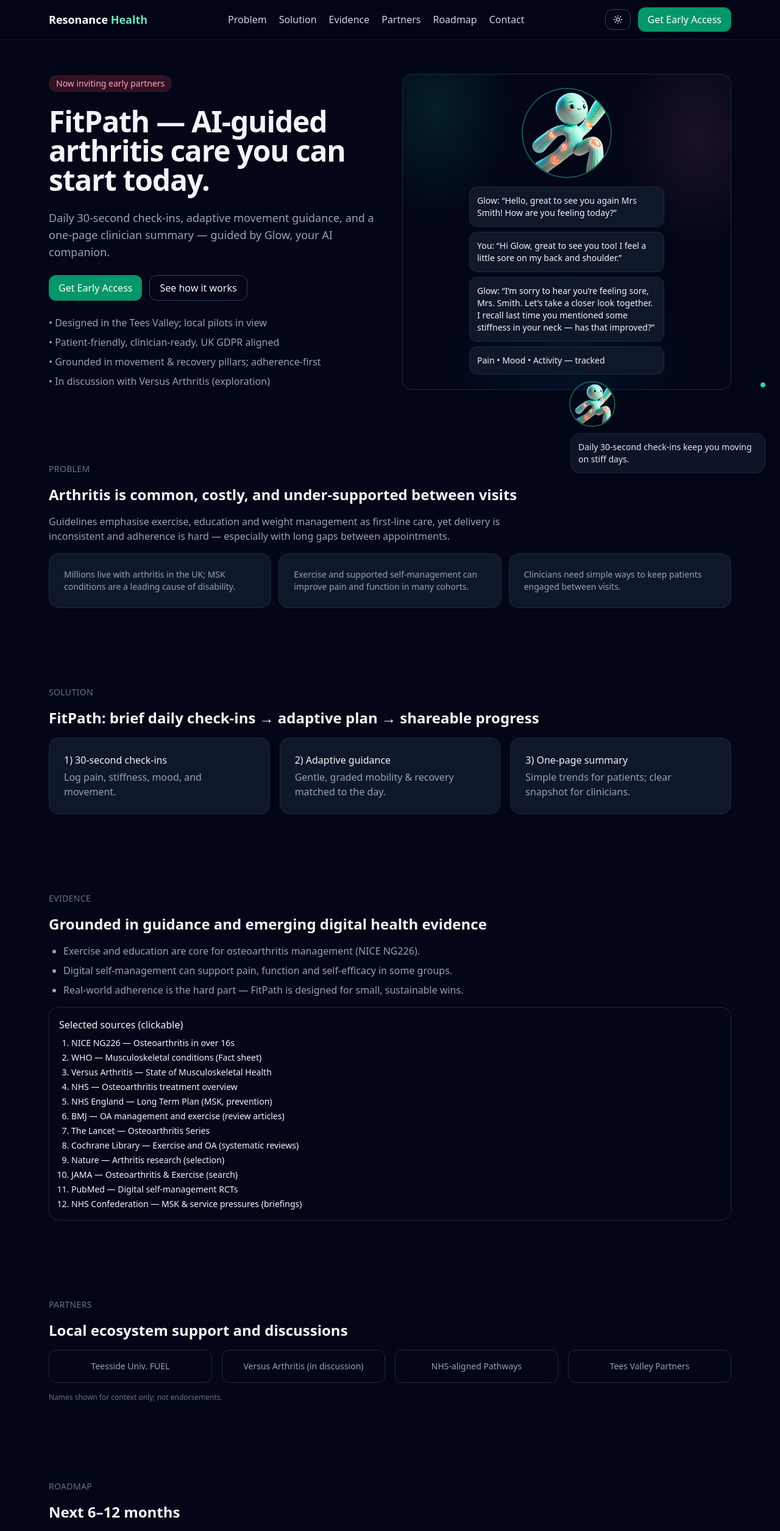
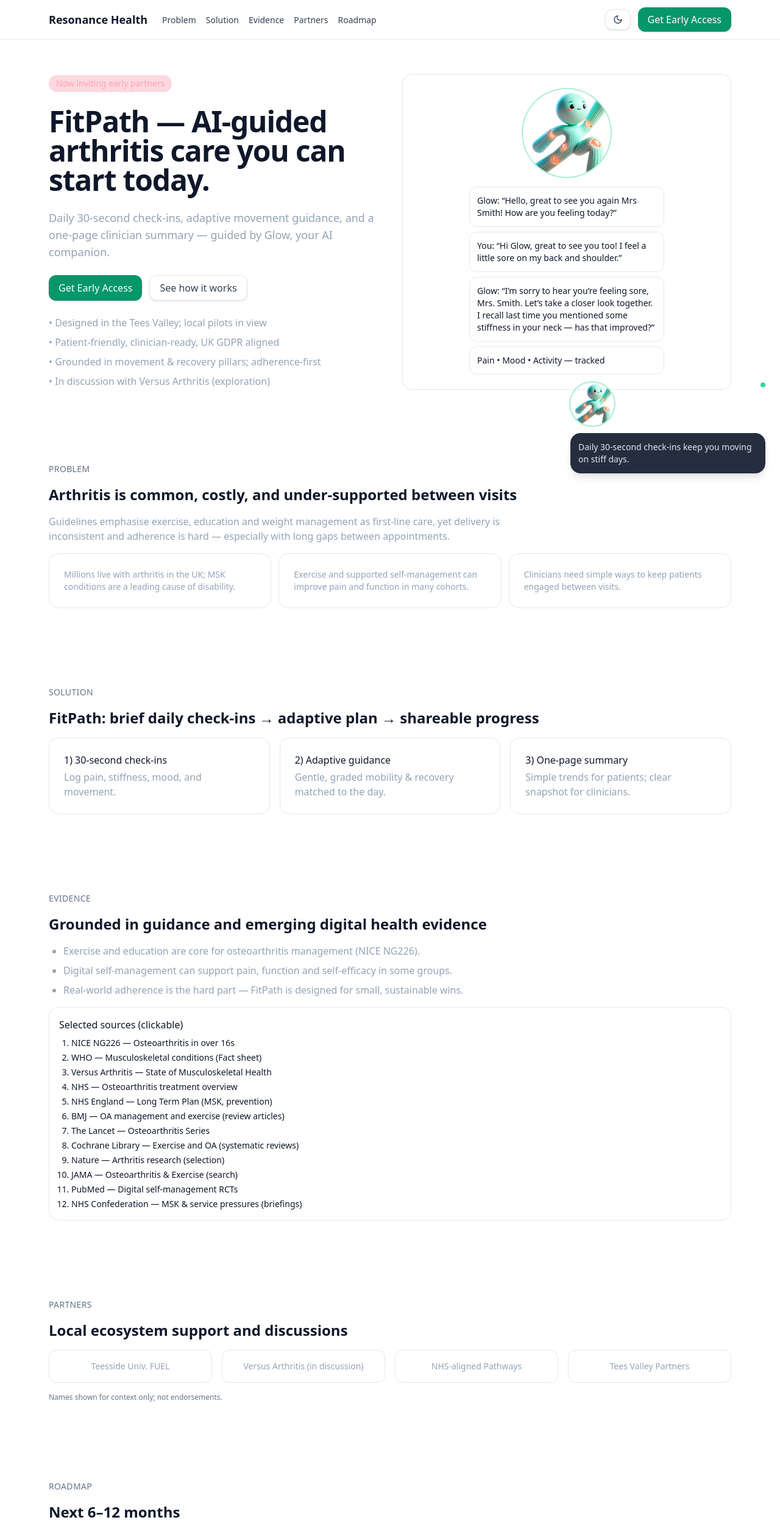
Before and after one commit to Sergypian/resonancehealth-io, a Next.js app: page / in a window 1280 px wide. Shown: the top 2510 px of the page at 61% size. Built offline with nearby package versions, Linux system fonts and the light colour scheme.

Commit message:
Theme toggle + light-mode fixes, content updates

```diff
--- a/app/globals.css
+++ b/app/globals.css
@@ -3,14 +3,14 @@
 @tailwind utilities;
 
 html, body { height: 100%; }
-body { @apply bg-slate-950 text-slate-100; }
+body { @apply bg-white text-slate-900 dark:bg-slate-950 dark:text-slate-100; }
 
 @layer components {
   .btn { @apply inline-flex items-center justify-center rounded-xl bg-emerald-600 px-4 py-2 font-medium text-white shadow transition hover:-translate-y-0.5 hover:bg-emerald-700; }
-  .btn-secondary { @apply inline-flex items-center justify-center rounded-xl border border-slate-700 px-4 py-2 font-medium text-slate-100 transition hover:-translate-y-0.5 hover:bg-slate-900; }
+  .btn-secondary { @apply inline-flex items-center justify-center rounded-xl border border-slate-200 bg-white px-4 py-2 text-slate-700 shadow transition hover:-translate-y-0.5 hover:bg-slate-50 dark:border-slate-700 dark:bg-slate-900 dark:text-slate-100 dark:hover:bg-slate-800; }
   .badge { @apply inline-block rounded-full bg-rose-500/20 px-3 py-1 text-sm text-rose-300; }
-  .card { @apply rounded-2xl border border-slate-800 bg-slate-900 p-6; }
-  .pill { @apply inline-flex items-center gap-2 rounded-full border border-slate-700/70 bg-slate-900/60 px-3 py-1 text-xs text-slate-300; }
+  .card { @apply rounded-2xl border border-slate-200 bg-white p-6 dark:border-slate-800 dark:bg-slate-900; }
+  .pill { @apply inline-flex items-center gap-2 rounded-full border border-slate-200 bg-white/80 px-3 py-1 text-xs text-slate-700 dark:border-slate-700/70 dark:bg-slate-900/60 dark:text-slate-300; }
   .section { @apply mx-auto max-w-6xl px-4; }
   .kicker { @apply text-sm uppercase tracking-wide text-ink-faint; }
 }
--- a/app/layout.tsx
+++ b/app/layout.tsx
@@ -14,29 +14,56 @@
   { href: '#evidence', label: 'Evidence' },
   { href: '#partners', label: 'Partners' },
   { href: '#roadmap', label: 'Roadmap' },
-  { href: '#contact', label: 'Contact' }
 ]
 
-export default function RootLayout({ children }: { children: React.ReactNode }) {
+export default function RootLayout({
+  children,
+}: {
+  children: React.ReactNode
+}) {
   return (
-    <html lang="en" className="dark">
+    <html suppressHydrationWarning lang="en">
       <body>
-        <header className="sticky top-0 z-40 border-b border-slate-800/60 bg-slate-950/70 backdrop-blur">
-          <nav className="section flex items-center justify-between gap-6 py-3">
-            <Link href="/" className="text-lg font-semibold text-white">Resonance <span className="text-emerald-300">Health</span></Link>
-            <ul className="hidden items-center gap-5 md:flex">
-              {nav.map((n) => (
-                <li key={n.href}><a className="text-slate-300 hover:text-white transition" href={n.href}>{n.label}</a></li>
-              ))}
-            </ul>
+        {/* Set theme class *before* paint to avoid flicker */}
+        <script
+          dangerouslySetInnerHTML={{
+            __html: `(function(){try{var m=localStorage.getItem('theme');var d=m? m==='dark' : window.matchMedia('(prefers-color-scheme: dark)').matches; document.documentElement.classList.toggle('dark', d);}catch(e){}})();`
+          }}
+        />
+
+        {/* Header */}
+        <header className="sticky top-0 z-40 border-b border-slate-200 bg-white/70 backdrop-blur dark:border-slate-800/60 dark:bg-slate-950/70">
+          <nav className="section flex h-16 items-center justify-between">
+            <div className="flex items-center gap-6">
+              <Link href="/" className="text-lg font-semibold text-slate-900 dark:text-slate-100">
+                Resonance Health
+              </Link>
+              <ul className="hidden gap-4 md:flex">
+                {nav.map((item) => (
+                  <li key={item.href}>
+                    <a
+                      href={item.href}
+                      className="text-sm text-slate-700 hover:underline dark:text-slate-300"
+                    >
+                      {item.label}
+                    </a>
+                  </li>
+                ))}
+              </ul>
+            </div>
+
             <div className="flex items-center gap-3">
               <ThemeToggle />
               <a href="#contact" className="hidden md:inline-flex btn">Get Early Access</a>
             </div>
           </nav>
         </header>
+
+        {/* Main */}
         <main>{children}</main>
-        <footer className="mt-20 border-t border-slate-800/60 py-10 text-sm text-slate-400">
+
+        {/* Footer */}
+        <footer className="mt-20 border-t border-slate-200 py-10 text-sm text-slate-600 dark:border-slate-800/60 dark:text-slate-400">
           <div className="section flex items-center justify-between">
             <p>© {new Date().getFullYear()} Resonance Health</p>
             <p className="opacity-70">Tees Valley, UK • GDPR-aligned</p>
--- a/app/page.tsx
+++ b/app/page.tsx
@@ -29,15 +29,25 @@
             <li>• In discussion with Versus Arthritis (exploration)</li>
           </ul>
         </div>
-        <div className="relative overflow-hidden rounded-2xl border border-slate-800 p-6">
+
+        {/* Right-hand hero media/card */}
+        <div className="relative overflow-hidden rounded-2xl border border-slate-200 bg-white p-6 dark:border-slate-800 dark:bg-slate-950/20">
           <div className="pointer-events-none absolute inset-0 -z-10 bg-hero-gradient" />
           <div className="mx-auto max-w-xs">
             <img src="/glow.png" alt="Glow" className="mx-auto h-36 w-36 rounded-full ring-2 ring-emerald-400/40" />
             <div className="mt-4 space-y-2 text-sm">
-              <div className="rounded-xl border border-slate-800 bg-slate-900 p-3">Glow: “Hello, great to see you again Mrs Smith! How are you feeling today?”</div>
-              <div className="rounded-xl border border-slate-800 bg-slate-900 p-3">You: “Hi Glow, great to see you too! I feel a little sore on my back and shoulder.”</div>
-              <div className="rounded-xl border border-slate-800 bg-slate-900 p-3">Glow: “I’m sorry to hear you’re feeling sore, Mrs. Smith. Let’s take a closer look together. I recall last time you mentioned some stiffness in your neck — has that improved?”</div>
-              <div className="rounded-xl border border-slate-800 bg-slate-900 p-3">Pain • Mood • Activity — tracked</div>
+              <div className="rounded-xl border border-slate-200 bg-white p-3 dark:border-slate-800 dark:bg-slate-900">
+                Glow: “Hello, great to see you again Mrs Smith! How are you feeling today?”
+              </div>
+              <div className="rounded-xl border border-slate-200 bg-white p-3 dark:border-slate-800 dark:bg-slate-900">
+                You: “Hi Glow, great to see you too! I feel a little sore on my back and shoulder.”
+              </div>
+              <div className="rounded-xl border border-slate-200 bg-white p-3 dark:border-slate-800 dark:bg-slate-900">
+                Glow: “I’m sorry to hear you’re feeling sore, Mrs. Smith. Let’s take a closer look together. I recall last time you mentioned some stiffness in your neck — has that improved?”
+              </div>
+              <div className="rounded-xl border border-slate-200 bg-white p-3 dark:border-slate-800 dark:bg-slate-900">
+                Pain • Mood • Activity — tracked
+              </div>
             </div>
           </div>
         </div>
@@ -50,7 +60,7 @@
         <p className="text-ink-soft max-w-3xl">Guidelines emphasise exercise, education and weight management as first-line care, yet delivery is inconsistent and adherence is hard — especially with long gaps between appointments.</p>
         <ul className="grid gap-3 md:grid-cols-3 text-sm text-ink-soft">
           <li className="card">Millions live with arthritis in the UK; MSK conditions are a leading cause of disability.</li>
-          <li className="card">Exercise and supported self‑management can improve pain and function in many cohorts.</li>
+          <li className="card">Exercise and supported self-management can improve pain and function in many cohorts.</li>
           <li className="card">Clinicians need simple ways to keep patients engaged between visits.</li>
         </ul>
       </section>
@@ -58,11 +68,11 @@
       {/* SOLUTION */}
       <section id="solution" className="section space-y-4 py-16">
         <p className="kicker">Solution</p>
-        <h2 className="text-2xl font-semibold">FitPath: brief daily check‑ins → adaptive plan → shareable progress</h2>
+        <h2 className="text-2xl font-semibold">FitPath: brief daily check-ins → adaptive plan → shareable progress</h2>
         <ol className="mt-2 grid gap-4 md:grid-cols-3">
-          <li className="card"><h4 className="font-medium">1) 30‑second check‑ins</h4><p className="text-ink-soft mt-1">Log pain, stiffness, mood, and movement.</p></li>
+          <li className="card"><h4 className="font-medium">1) 30-second check-ins</h4><p className="text-ink-soft mt-1">Log pain, stiffness, mood, and movement.</p></li>
           <li className="card"><h4 className="font-medium">2) Adaptive guidance</h4><p className="text-ink-soft mt-1">Gentle, graded mobility & recovery matched to the day.</p></li>
-          <li className="card"><h4 className="font-medium">3) One‑page summary</h4><p className="text-ink-soft mt-1">Simple trends for patients; clear snapshot for clinicians.</p></li>
+          <li className="card"><h4 className="font-medium">3) One-page summary</h4><p className="text-ink-soft mt-1">Simple trends for patients; clear snapshot for clinicians.</p></li>
         </ol>
       </section>
 
@@ -72,10 +82,10 @@
         <h2 className="text-2xl font-semibold">Grounded in guidance and emerging digital health evidence</h2>
         <ul className="list-disc pl-6 text-ink-soft space-y-2">
           <li>Exercise and education are core for osteoarthritis management (NICE NG226).</li>
-          <li>Digital self‑management can support pain, function and self‑efficacy in some groups.</li>
-          <li>Real‑world adherence is the hard part — FitPath is designed for small, sustainable wins.</li>
+          <li>Digital self-management can support pain, function and self-efficacy in some groups.</li>
+          <li>Real-world adherence is the hard part — FitPath is designed for small, sustainable wins.</li>
         </ul>
-        <div className="rounded-2xl border border-slate-800 p-4">
+        <div className="rounded-2xl border border-slate-200 bg-white p-4 dark:border-slate-800 dark:bg-slate-900/40">
           <h3 className="font-medium">Selected sources (clickable)</h3>
           <ol className="mt-2 list-decimal space-y-1 pl-5 text-sm">
             <li><a target="_blank" href="https://www.nice.org.uk/guidance/ng226">NICE NG226 — Osteoarthritis in over 16s</a></li>
@@ -87,9 +97,9 @@
             <li><a target="_blank" href="https://www.thelancet.com/clinical/diseases/osteoarthritis">The Lancet — Osteoarthritis Series</a></li>
             <li><a target="_blank" href="https://www.cochranelibrary.com/">Cochrane Library — Exercise and OA (systematic reviews)</a></li>
             <li><a target="_blank" href="https://www.nature.com/subjects/rheumatoid-arthritis">Nature — Arthritis research (selection)</a></li>
-            <li><a target="_blank" href="https://jamanetwork.com/searchresults?q=osteoarthritis%20exercise">JAMA — Osteoarthritis & Exercise (search)</a></li>
-            <li><a target="_blank" href="https://pubmed.ncbi.nlm.nih.gov/?term=osteoarthritis+digital+self-management+randomized">PubMed — Digital self‑management RCTs</a></li>
-            <li><a target="_blank" href="https://www.nhsconfed.org/">NHS Confederation — MSK & service pressures (briefings)</a></li>
+            <li><a target="_blank" href="https://jamanetwork.com/searchresults?q=osteoarthritis%20exercise">JAMA — Osteoarthritis &amp; Exercise (search)</a></li>
+            <li><a target="_blank" href="https://pubmed.ncbi.nlm.nih.gov/?term=osteoarthritis+digital+self-management+randomized">PubMed — Digital self-management RCTs</a></li>
+            <li><a target="_blank" href="https://www.nhsconfed.org/">NHS Confederation — MSK &amp; service pressures (briefings)</a></li>
           </ol>
         </div>
       </section>
@@ -99,10 +109,10 @@
         <p className="kicker">Partners</p>
         <h2 className="text-2xl font-semibold">Local ecosystem support and discussions</h2>
         <div className="grid grid-cols-2 gap-4 sm:grid-cols-4">
-          <div className="flex items-center justify-center rounded-xl border border-slate-800 p-4 text-sm text-ink-soft">Teesside Univ. FUEL</div>
-          <div className="flex items-center justify-center rounded-xl border border-slate-800 p-4 text-sm text-ink-soft">Versus Arthritis (in discussion)</div>
-          <div className="flex items-center justify-center rounded-xl border border-slate-800 p-4 text-sm text-ink-soft">NHS‑aligned Pathways</div>
-          <div className="flex items-center justify-center rounded-xl border border-slate-800 p-4 text-sm text-ink-soft">Tees Valley Partners</div>
+          <div className="flex items-center justify-center rounded-xl border border-slate-200 p-4 text-sm text-ink-soft dark:border-slate-800">Teesside Univ. FUEL</div>
+          <div className="flex items-center justify-center rounded-xl border border-slate-200 p-4 text-sm text-ink-soft dark:border-slate-800">Versus Arthritis (in discussion)</div>
+          <div className="flex items-center justify-center rounded-xl border border-slate-200 p-4 text-sm text-ink-soft dark:border-slate-800">NHS-aligned Pathways</div>
+          <div className="flex items-center justify-center rounded-xl border border-slate-200 p-4 text-sm text-ink-soft dark:border-slate-800">Tees Valley Partners</div>
         </div>
         <p className="text-xs text-ink-faint">Names shown for context only; not endorsements.</p>
       </section>
@@ -112,7 +122,7 @@
         <p className="kicker">Roadmap</p>
         <h2 className="text-2xl font-semibold">Next 6–12 months</h2>
         <ul className="grid gap-3 md:grid-cols-2 text-ink-soft">
-          <li className="card">Clinician portal (read‑only summaries, export)</li>
+          <li className="card">Clinician portal (read-only summaries, export)</li>
           <li className="card">Outcomes instrumentation (minutes moved, flare frequency, adherence)</li>
           <li className="card">Pilot evaluations and commissioning conversations</li>
           <li className="card">Occupational health / insurer pilots</li>
--- a/app/shared/ThemeToggle.tsx
+++ b/app/shared/ThemeToggle.tsx
@@ -2,11 +2,40 @@
 import { useEffect, useState } from 'react'
 import { Sun, Moon } from 'lucide-react'
 
-export default function ThemeToggle(){
+export default function ThemeToggle() {
+  const [mounted, setMounted] = useState(false)
   const [dark, setDark] = useState(true)
-  useEffect(()=>{ document.documentElement.classList.toggle('dark', dark) }, [dark])
+
+  // Load preference on mount (localStorage or system)
+  useEffect(() => {
+    const stored = typeof window !== 'undefined' ? localStorage.getItem('theme') : null
+    const prefersDark = typeof window !== 'undefined' && window.matchMedia && window.matchMedia('(prefers-color-scheme: dark)').matches
+    const initial = stored ? stored === 'dark' : prefersDark
+    setDark(initial)
+    setMounted(true)
+  }, [])
+
+  // Apply class + persist
+  useEffect(() => {
+    if (!mounted) return
+    document.documentElement.classList.toggle('dark', dark)
+    if (typeof window !== 'undefined') {
+      localStorage.setItem('theme', dark ? 'dark' : 'light')
+    }
+  }, [dark, mounted])
+
+  if (!mounted) {
+    // Avoid hydration mismatch flash
+    return <button aria-label="Toggle theme" className="rounded-xl border px-3 py-2 text-slate-600 dark:text-slate-300"><Sun className="h-4 w-4" /></button>
+  }
+
   return (
-    <button onClick={()=>setDark(d=>!d)} className="rounded-xl border border-slate-700 px-3 py-2 text-slate-300 hover:bg-slate-900" aria-label="Toggle theme">
+    <button
+      onClick={() => setDark(d => !d)}
+      className="rounded-xl border border-slate-200 bg-white px-3 py-2 text-slate-700 shadow transition hover:bg-slate-50 dark:border-slate-700 dark:bg-slate-900 dark:text-slate-300 dark:hover:bg-slate-800"
+      aria-label="Toggle theme"
+      title={dark ? 'Switch to light' : 'Switch to dark'}
+    >
       {dark ? <Sun className="h-4 w-4" /> : <Moon className="h-4 w-4" />}
     </button>
   )
```
